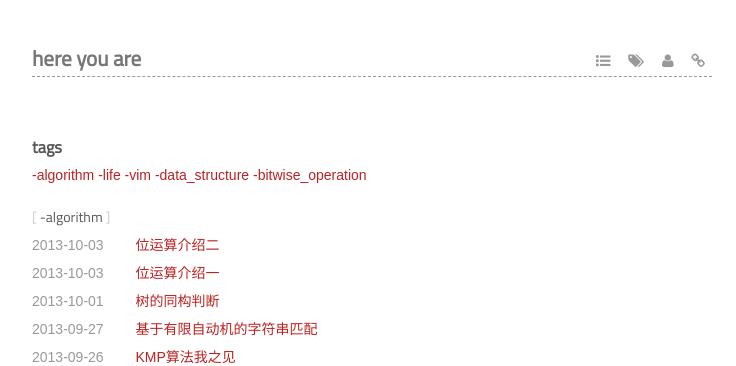
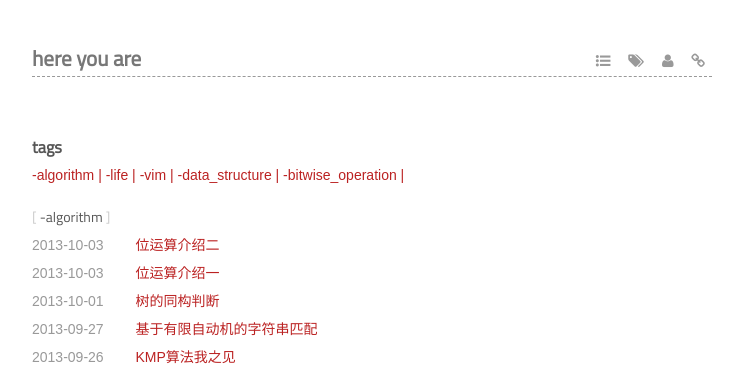
Before and after one commit to wujiantao/wujiantao.github.com, a Jekyll site: the page built from tags.markdown, in a window 1280 px wide. Shown: the top 366 px of the page, without its empty margins (268-1004 px from the left). Built offline with Jekyll 4.4.1, drawn with Linux system fonts in a browser that asks for light colours; some web fonts are replaced; Markdown is read by kramdown in place of the engine named in the settings.

Commit message:
update template

```diff
--- a/tags.markdown
+++ b/tags.markdown
@@ -5,7 +5,7 @@ layout: page
 
 <div id='tags_list'>
 {% for tag in site.tags %}
-<a href="#{{ tag[0] }}" title="{{ tag[0] }}" rel="{{ tag[1].size }}">{{ tag[0] }}</a>
+<a href="#{{ tag[0] }}" title="{{ tag[0] }}" rel="{{ tag[1].size }}">{{ tag[0] }} |</a>
 {% endfor %}
 </div>
 
```
